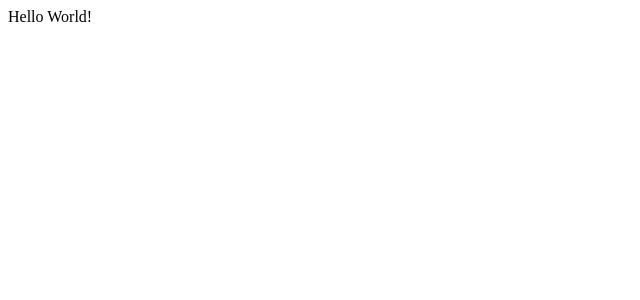
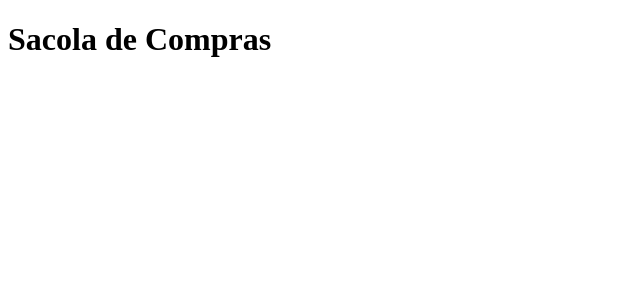
Before and after one commit to Micael106/rocketshoes-gostack, a React (Create React App) app: page /cart in a window 1280 px wide. Shown: the top 300 px of the page, without its empty margins (0-640 px from the left). Built offline with nearby package versions, Linux system fonts and the light colour scheme.

Commit message:
Home and Cart pages routeds

```diff
--- a/src/App.js
+++ b/src/App.js
@@ -1,8 +1,13 @@
 import React from 'react';
+import { BrowserRouter } from 'react-router-dom';
+
+import Routes from './routes';
 
 function App() {
   return (
-    <div>Hello World!</div>
+    <BrowserRouter>
+      <Routes />
+    </BrowserRouter>
   );
 }
 
--- /dev/null
+++ b/src/pages/Cart/index.js
@@ -0,0 +1,9 @@
+import React, { Component } from 'react';
+
+// import { Container } from './styles';
+
+export default class Cart extends Component {
+  render() {
+    return <h1>Sacola de Compras</h1>;
+  }
+}
--- /dev/null
+++ b/src/pages/Home/index.js
@@ -0,0 +1,9 @@
+import React, { Component } from 'react';
+
+// import { Container } from './styles';
+
+export default class Home extends Component {
+  render() {
+    return <h1>Início</h1>;
+  }
+}
--- a/src/routes.js
+++ b/src/routes.js
@@ -0,0 +1,14 @@
+import React from 'react';
+import { Switch, Route } from 'react-router-dom';
+
+import Home from './pages/Home';
+import Cart from './pages/Cart';
+
+export default function Routes() {
+  return (
+    <Switch>
+      <Route path="/" exact component={Home} />
+      <Route path="/cart" exat component={Cart} />
+    </Switch>
+  );
+}
```
